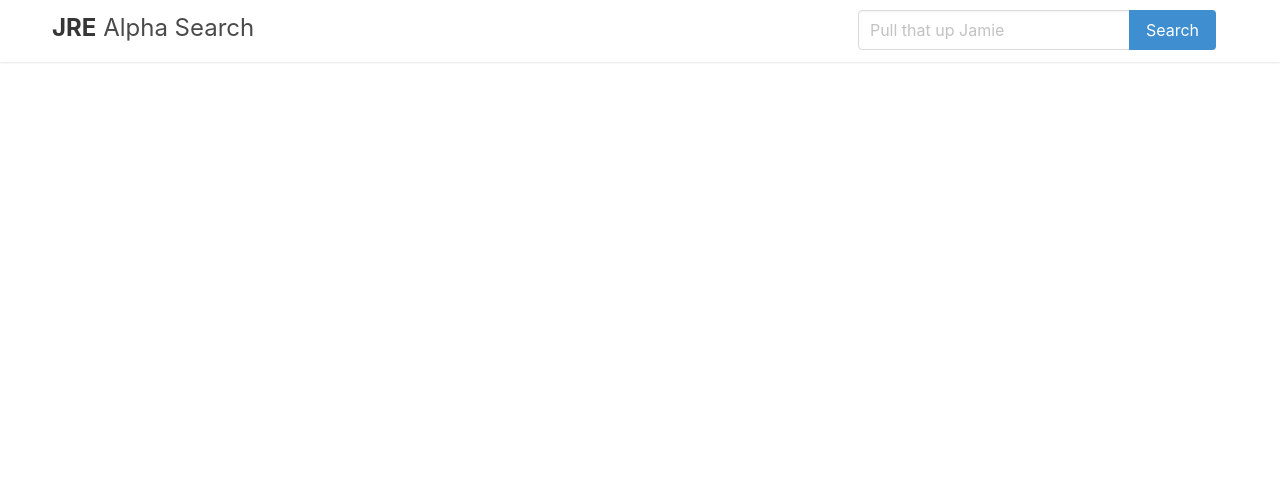
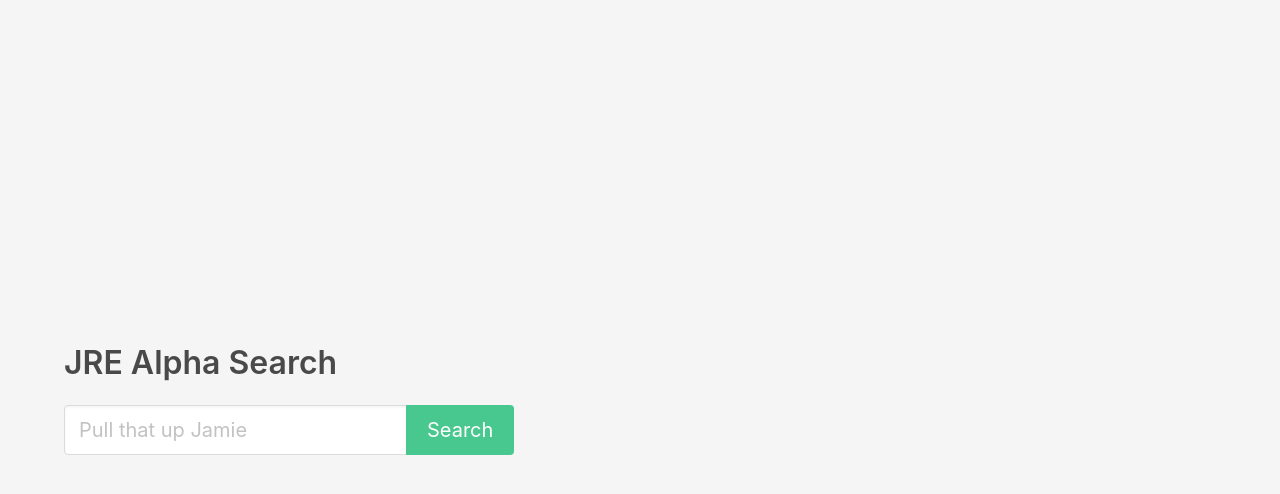
Before and after one commit to carlaiau/jre-search, a Vue app: page / in a window 1280 px wide. Shown: the top 494 px of the page. Built offline with nearby package versions, Linux system fonts and the light colour scheme; what vue-youtube-iframe-api would draw is missing.

Commit message:
Home Page, results now work properly

```diff
--- a/package.json
+++ b/package.json
@@ -12,10 +12,14 @@
     "axios": "^0.19.0",
     "bulma": "^0.7.5",
     "core-js": "^2.6.5",
+    "less": "^3.10.1",
+    "less-loader": "^5.0.0",
     "vue": "^2.6.10",
+    "vue-router": "^3.1.2",
     "vue-youtube-iframe-api": "^0.1.2"
   },
   "devDependencies": {
+    "@fortawesome/fontawesome-free": "^5.10.1",
     "@vue/cli-plugin-babel": "^3.10.0",
     "@vue/cli-plugin-eslint": "^3.10.0",
     "@vue/cli-service": "^3.10.0",
--- a/src/App.vue
+++ b/src/App.vue
@@ -1,62 +1,10 @@
 <template>
-  <div>
-    <nav class="navbar is-fixed-top">
-    <div class="container">
-      <div class="navbar-brand">
-        <p><strong>JRE</strong> Alpha Search</p>
-      </div>
-      <div class="navbar-end">
-        <form @submit.prevent="runSearch">
-          <div class="field has-addons">
-            <div class="control">
-              <input class="input" type="text" placeholder="Pull that up Jamie" v-model="query">
-            </div>
-            <div class="control">
-              <a class="button is-info" @click="runSearch">
-                Search
-              </a>
-            </div>
-          </div>
-        </form>
-      </div>
-    </div>
-    </nav>
-    <div class="container" v-if="results.length != 0" style="margin-top: 100px;">
-      <result v-for="result in results.slice(5)" :key="result.id" :result="result"/>
-    </div>
+  <div id="app">
+    <router-view/>
   </div>
 </template>
 
-<script>
-import doSearch from './utils/doSearch'
-import result from './components/Result'
-export default {
-  name: 'app',
-  components: {
-    result
-  },
-  data(){
-    return{
-      query: '',
-      results: []
-    }
-  },
-  methods: {
-    runSearch(){
-      if(this.query == ''){
-        alert("Please Input a search term")
-        return
-      }
-      doSearch(this.query).then((res) => {
-        this.results = res
-      })
-    }
-  }
-}
-
-</script>
-
-<style>
+<style lang="less">
 #app {
   font-family: 'Avenir', Helvetica, Arial, sans-serif;
   -webkit-font-smoothing: antialiased;
@@ -64,27 +12,4 @@ export default {
   text-align: center;
   color: #2c3e50;
   margin-top: 60px;
-
 }
-nav.navbar{
-  display: block;
-  box-shadow: 0px 1px 2px rgba(0,0,0,0.1);
-}
-nav.navbar p{
-  margin: 0;
-}
-.navbar .container{
-  padding: 10px 0 0; }
-
-.navbar > .container{
-  min-height: 0
-}
-.navbar-brand{
-  padding-right: 20px;
-}
-.navbar-brand p{
-  font-size: 1.5em;
-  line-height: 1.5em;
-}
-
-</style>
--- a/src/components/Result.vue
+++ b/src/components/Result.vue
@@ -1,7 +1,7 @@
 <template>
     <div class="columns">
         <div class="column" v-if="id != 0">
-          <Player :ytid="id" ref="yt" @ready="onPlayerReady"></Player>
+          <Player :ytid="id" ref="yt" @ready="onPlayerReady" :playerVars="playerVars"></Player>
         </div>
         <div class="column">
             <h1 class="size-1 title">
@@ -37,27 +37,23 @@
 import tranConv from '../utils/transcriptConversion'
 import { Player } from 'vue-youtube-iframe-api'
 export default {
-    data(){
-        return {
-            offset: this.convert(this.result.highlight.transcript[0]).time,
-            id: this.result._source.id
-        }
-    },
-    components: {
-        Player
-    },
-    computed: {
-        ytParams(){
-            return {
-                start: this.offset
-            }
-        }
-    },
     props: {
         result: {
             required: true,
             type: Object
         }
+    },
+    data(){
+        return {
+            offset: this.convert(this.result.highlight.transcript[0]).time,
+            id: this.result._source.id,
+            playerVars: {
+                start: this.convert(this.result.highlight.transcript[0]).time
+            }
+        }
+    },
+    components: {
+        Player
     },
     methods: {
         convert(tran){
@@ -73,6 +69,10 @@ export default {
             // you can see the full list of methods available here
             // https://developers.google.com/youtube/iframe_api_reference?hl=fr#Playback_controls
         }
+    },
+    destroyed(){
+        console.log("are we destroying")
+        this.$refs = null
     }
 
 }
--- /dev/null
+++ b/src/pages/PageHome.vue
@@ -0,0 +1,26 @@
+<template>
+    <section class="hero is-light is-fullheight">
+        <div class="hero-body">
+            <div class="container">
+                <h1 class="title">JRE Alpha Search</h1>
+                <div class="field has-addons">
+                    <div class="control">
+                        <input class="input is-medium" type="text" placeholder="Pull that up Jamie">
+                    </div>
+                    <div class="control">
+                        <a class="button is-medium is-success">
+                        Search
+                        </a>
+                    </div>
+                </div>
+            </div>
+        </div>
+    </section>
+</template>
+
+<script>
+    export default{}
+</script>
+
+<style module>
+</style>
--- /dev/null
+++ b/src/pages/PageNotFound.vue
@@ -0,0 +1,12 @@
+<template>
+  <div class="col-full">
+    <p>not found</p>
+  </div>
+</template>
+
+<script>
+    export default{}
+</script>
+
+<style module>
+</style>
--- /dev/null
+++ b/src/pages/SearchResults.vue
@@ -0,0 +1,100 @@
+<template>
+<div>
+    <nav class="navbar is-fixed-top">
+    <div class="container">
+      <div class="navbar-brand">
+            <router-link :to="{name: 'Home'}">
+                <p><strong>JRE</strong> Alpha Search</p>
+            </router-link>
+      </div>
+      <div class="navbar-end">
+        <form @submit.prevent="runSearch">
+          <div class="field has-addons">
+            <div class="control">
+              <input class="input" type="text" placeholder="Pull that up Jamie" v-model="newQuery">
+            </div>
+            <div class="control">
+              <a class="button is-info" @click="runSearch">
+                Search
+              </a>
+            </div>
+          </div>
+        </form>
+      </div>
+    </div>
+    </nav>
+    <div class="container" v-if="results.length != 0" style="margin-top: 100px;">
+      <result v-for="result in results.slice(5)" :key="result.id" :result="result"/>
+    </div>
+</div>
+</template>
+
+<script>
+import doSearch from '../utils/doSearch'
+import result from '../components/Result'
+export default {
+    components: {
+        result
+    },
+    props: {
+        query: {
+            required: true,
+            type: String
+        }
+    },
+    data(){
+        return{
+            newQuery: '',
+            results: []
+        }
+    },
+    mounted(){
+        this.newQuery = this.query
+        doSearch(this.query).then((res) => {
+            this.results = res
+        })
+
+    },
+    methods: {
+        runSearch(){
+            if(this.newQuery == ''){
+                alert("Please Input a search term")
+                return
+            }
+            this.$router.push({ name: 'SearchResult', params: { query: this.newQuery } })
+        }
+    },
+    watch: {
+        '$route' (to, from) {
+            if(to !== from){
+                doSearch(this.query).then((res) => {
+                    this.results = []
+                    this.results = res
+                })
+            }
+        }
+    }
+}
+
+</script>
+
+<style lang="less">
+nav.navbar{
+  display: block;
+  box-shadow: 0px 1px 2px rgba(0,0,0,0.1);
+  p{
+    margin: 0
+  }
+  & > .container{
+    min-height: 0;
+    padding: 10px 0 0;
+  }
+  .navbar-brand{
+    padding-right: 20px;
+    p{
+      font-size: 1.5em;
+      line-height: 1.5em;
+    }
+  }
+}
+</style>
--- /dev/null
+++ b/src/router/index.js
@@ -0,0 +1,29 @@
+import Vue from 'vue'
+import Router from 'vue-router'
+import Home from '@/pages/PageHome'
+import NotFound from '@/pages/PageNotFound'
+import SearchResults from '@/pages/SearchResults'
+
+Vue.use(Router)
+
+export default new Router({
+  routes: [
+    {
+      path: '/',
+      name: 'Home',
+      component: Home
+    },
+    {
+      path: '/search/:query',
+      name: 'SearchResult',
+      component: SearchResults,
+      props: true
+    },
+    {
+      path: '*',
+      name: 'NotFound',
+      component: NotFound
+    }
+  ],
+  mode: 'history'
+})
```
Also changed, not shown: src/main.js (+11 -2 lines), 1 other file (tests, documents, lock files or other folders).
